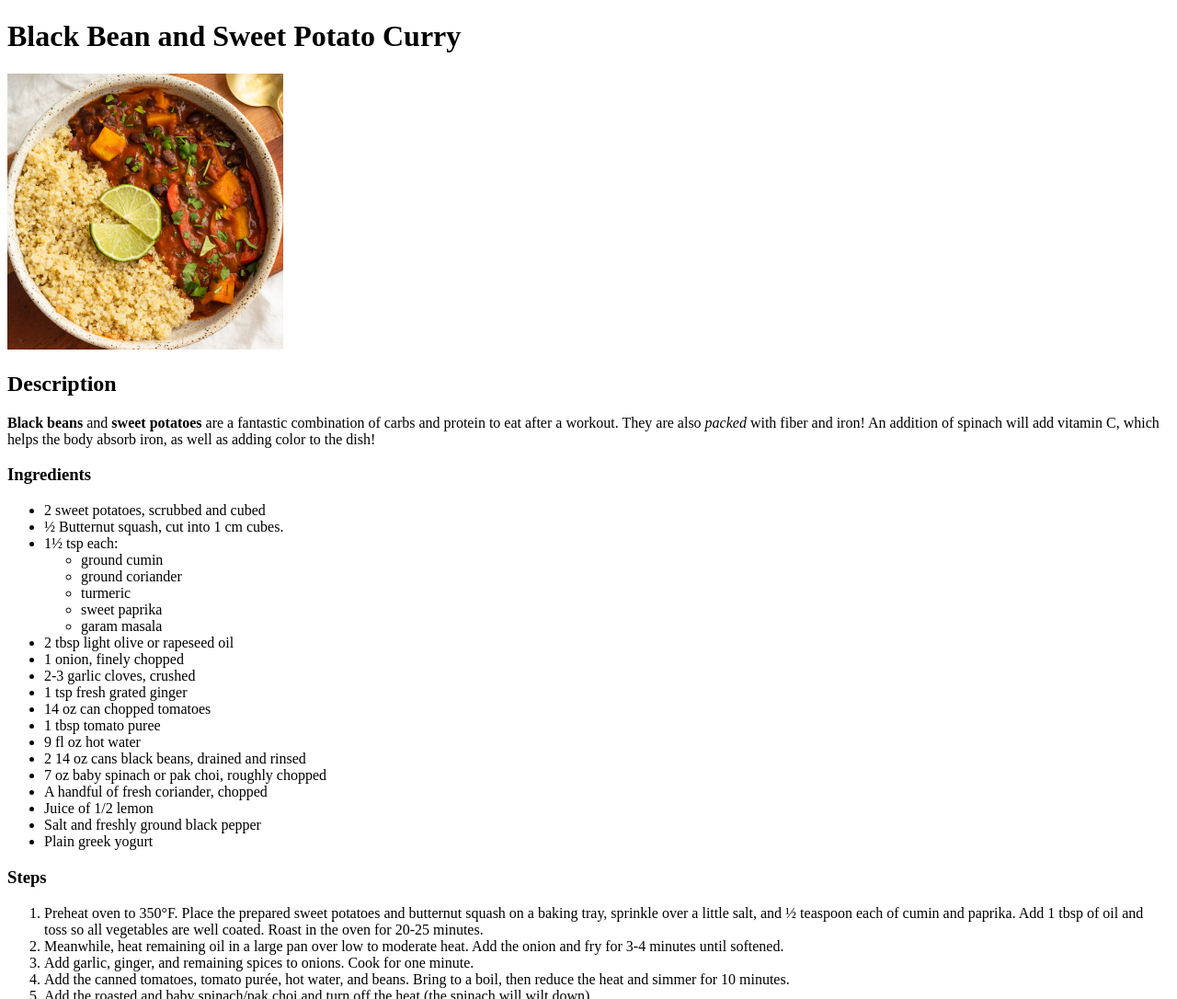
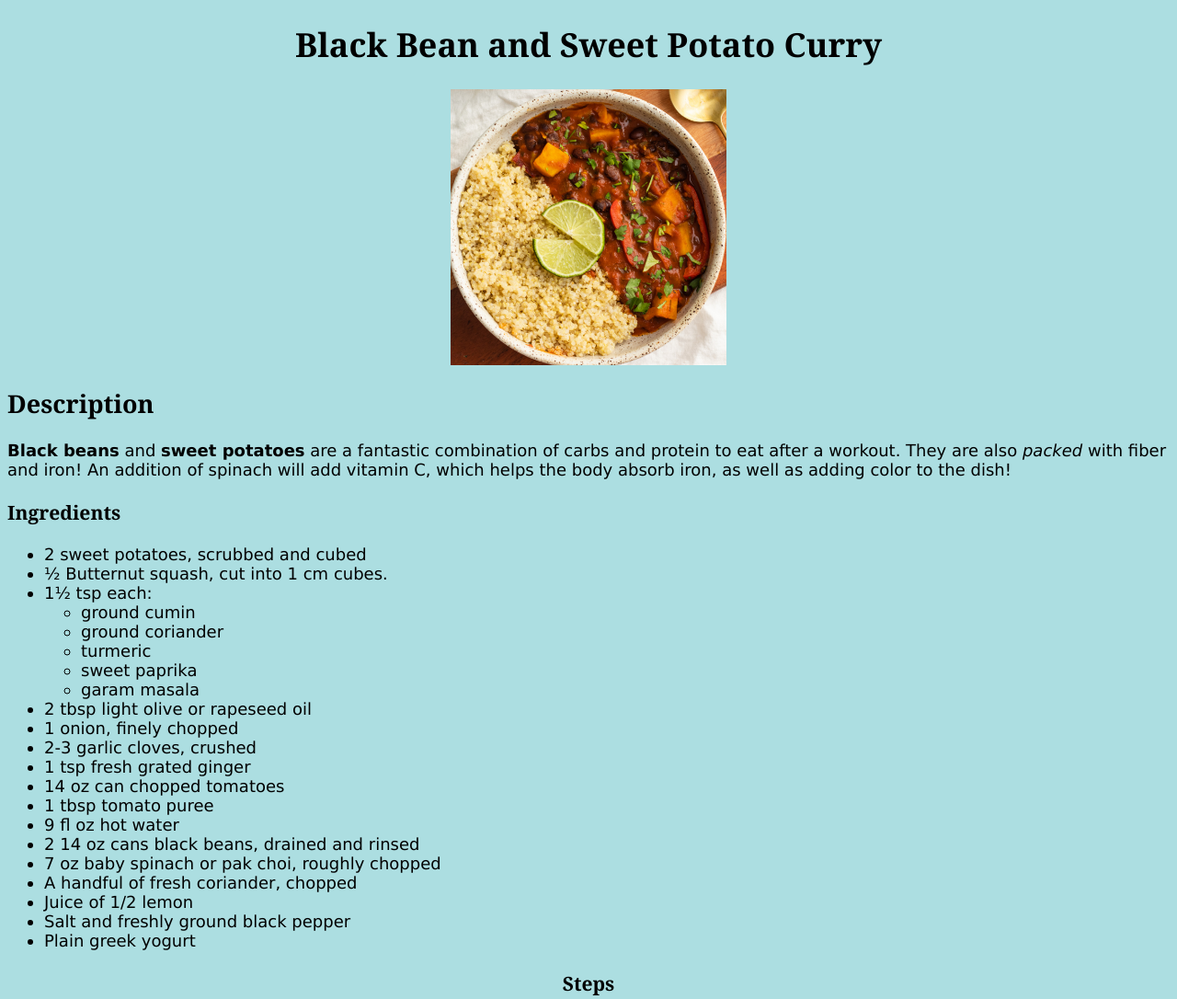
Before and after one commit to bradleydoyle24/odin-recipes, a plain HTML site: page recipes/black-bean-sweet-potato-curry.html in a window 1280 px wide. Shown: the top 1086 px of the page at 92% size. Drawn offline with Linux system fonts and the light colour scheme.

Commit message:
Begin CSS work, create text directory, modify boilerplate
Create css directory and style.css.  Modify index.html and
black-bean-sweet-potato-curry to have background color, change
font, and adjust text alignment. Alter image size to specific
height with auto width. Added css changes to boilerplate-recipe.
Created text directory and moved boilerplate-recipe within.

```diff
--- /dev/null
+++ b/css/style.css
@@ -0,0 +1,33 @@
+a:visited {
+  color: inherit;
+}
+
+.recipe-text {
+  font-family: "Lucida Grande", "Loma", serif;
+  color: #000000;
+  font-size: 18px;
+}
+
+.center {
+  text-align: center;
+}
+
+.heading {
+  font-family: "Georgia", "Nimbus Roman No9 L", serif;
+}
+
+body {
+  background-color: #acdee1;
+}
+
+.recipe-link {
+  font-family: "Verdana", "Kalimati", serif;
+  text-align: center;
+  color: #000000;
+}
+
+.center-img {
+  display:block;
+  margin-left: auto;
+  margin-right: auto;
+}
--- a/recipes/black-bean-sweet-potato-curry.html
+++ b/recipes/black-bean-sweet-potato-curry.html
@@ -3,14 +3,17 @@
 <html lang="en">
   <head>
     <meta charset="utf-8">
+    <link href="../css/style.css" rel="stylesheet">
     <title>Black Bean and Sweet Potato Curry</title>
   </head>
-  <body>
-    <h1>Black Bean and Sweet Potato Curry</h1>
-    <img src="../img/black-bean-sweet-potato-curry.jpg" width="300" alt="An overhead shot of a bowl, left half filled with white rice, right half filled with sweet potato curry">
-    <h2>Description</h2>
+  <body class="recipe-text">
+    <h1 class="heading center">Black Bean and Sweet Potato Curry</h1>
+    <img src="../img/black-bean-sweet-potato-curry.jpg" class="center-img" width="auto" height="300" alt="An overhead shot of a bowl, left half filled with white rice, right half filled with sweet potato curry">
+
+    <h2 class="heading">Description</h2>
     <p><strong>Black beans</strong> and <strong>sweet potatoes</strong> are a fantastic combination of carbs and protein to eat after a workout.  They are also <em>packed</em> with fiber and iron!  An addition of spinach will add vitamin C, which helps the body absorb iron, as well as adding color to the dish!</p>
-    <h3>Ingredients</h3>
+
+    <h3 class="heading">Ingredients</h3>
     <ul>
         <li>2 sweet potatoes, scrubbed and cubed</li>
         <li>&#189; Butternut squash, cut into 1 cm cubes.</li>
@@ -36,7 +39,8 @@
         <li>Salt and freshly ground black pepper</li>
         <li>Plain greek yogurt</li>
     </ul>
-    <h3>Steps</h3>
+
+    <h3 class="heading center">Steps</h3>
     <ol>
       <li>Preheat oven to 350&#176;F. Place the prepared sweet potatoes and butternut squash on a baking tray, sprinkle over a little salt, and &#189; teaspoon each of cumin and paprika. Add 1 tbsp of oil and toss so all vegetables are well coated. Roast in the oven for 20-25 minutes.</li>
       <li>Meanwhile, heat remaining oil in a large pan over low to moderate heat. Add the onion and fry for 3-4 minutes until softened.</li>
```
Also changed, not shown: index.html (+5 -4 lines), recipes/halloumi-skewers.html (+1 -1 lines), text/boilerplate-recipe.txt.
